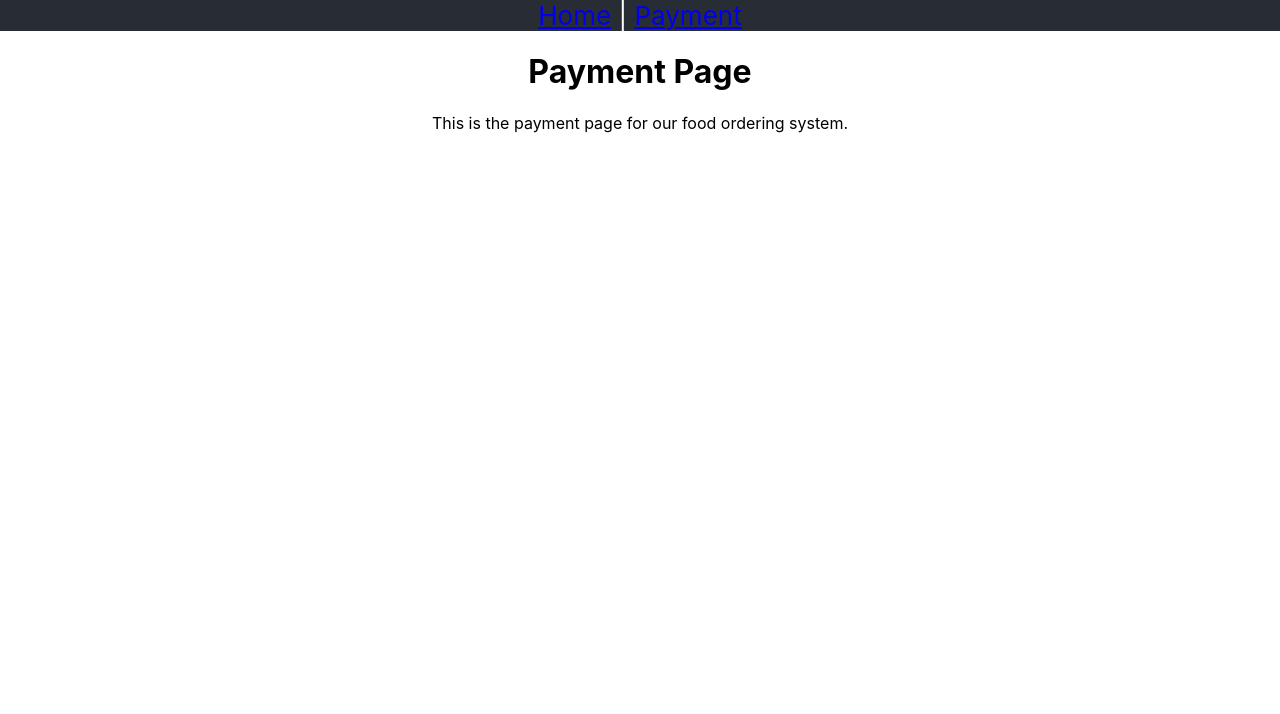
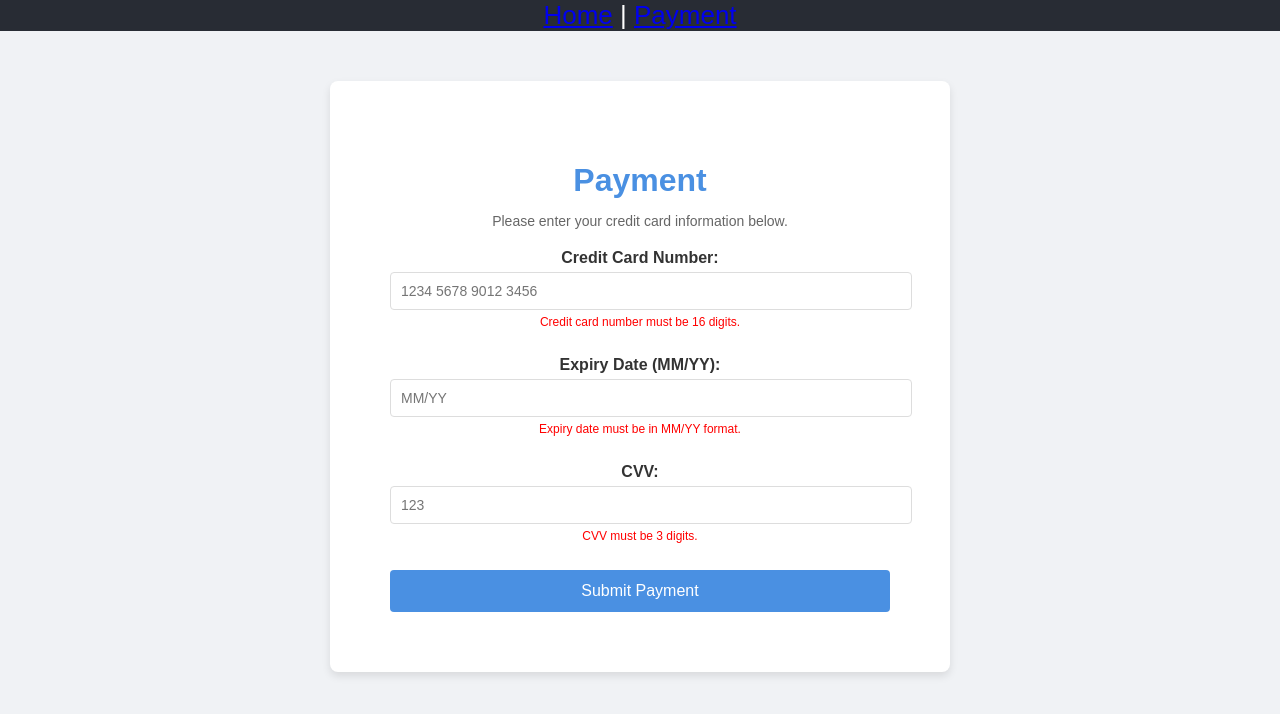
Before and after one commit to Cadson720/FoodOrderingSystem, a React (Create React App) app in the folder frontend/: page /Payment in a window 1280 px wide. Shown: the top 714 px of the page. Built offline with nearby package versions, Linux system fonts and the light colour scheme.

Commit message:
Payment frontend done

```diff
--- a/frontend/src/App.css
+++ b/frontend/src/App.css
@@ -36,3 +36,86 @@
     transform: rotate(360deg);
   }
 }
+
+/* General styles */
+body {
+  font-family: 'Arial', sans-serif;
+  background-color: #f0f2f5;
+  color: #333;
+  margin: 0;
+  padding: 0;
+}
+
+.payment-container {
+  max-width: 500px;
+  margin: 50px auto;
+  padding: 60px;
+  background-color: #fff;
+  border-radius: 8px;
+  box-shadow: 0 4px 8px rgba(0, 0, 0, 0.1);
+}
+
+.payment-title {
+  text-align: center;
+  color: #4a90e2;
+  margin-bottom: 10px;
+}
+
+.payment-description {
+  text-align: center;
+  margin-bottom: 20px;
+  font-size: 14px;
+  color: #666;
+}
+
+.payment-form {
+  display: flex;
+  flex-direction: column;
+}
+
+.form-group {
+  margin-bottom: 15px;
+}
+
+.form-group label {
+  display: block;
+  margin-bottom: 5px;
+  font-weight: bold;
+  color: #333;
+}
+
+.input-field {
+  width: 100%;
+  padding: 10px;
+  border: 1px solid #ddd;
+  border-radius: 4px;
+  font-size: 14px;
+}
+
+.input-field:focus {
+  border-color: #4a90e2;
+  outline: none;
+  box-shadow: 0 0 5px rgba(74, 144, 226, 0.5);
+}
+
+.error-message {
+  color: red;
+  font-size: 12px;
+  margin-top: 5px;
+}
+
+.submit-button {
+  width: 100%;
+  padding: 12px;
+  background-color: #4a90e2;
+  color: white;
+  border: none;
+  border-radius: 4px;
+  font-size: 16px;
+  cursor: pointer;
+  transition: background-color 0.3s;
+}
+
+.submit-button:hover {
+  background-color: #357ABD;
+}
--- a/frontend/src/Payment.js
+++ b/frontend/src/Payment.js
@@ -1,10 +1,99 @@
-import React from 'react';
+import React, { useState, useEffect } from 'react';
+import './App.css';
 
 function Payment() {
+    const [cardNumber, setCardNumber] = useState('');
+    const [expiryDate, setExpiryDate] = useState('');
+    const [cvv, setCvv] = useState('');
+    const [errors, setErrors] = useState({});
+    const [validFields, setValidFields] = useState({ cardNumber: false, expiryDate: false, cvv: false });
+
+    const validateForm = () => {
+        const newErrors = {};
+        const newValidFields = { cardNumber: false, expiryDate: false, cvv: false };
+
+        if (!/^\d{16}$/.test(cardNumber)) {
+            newErrors.cardNumber = 'Credit card number must be 16 digits.';
+        } else {
+            newValidFields.cardNumber = true;
+        }
+
+        if (!/^(0[1-9]|1[0-2])\/\d{2}$/.test(expiryDate)) {
+            newErrors.expiryDate = 'Expiry date must be in MM/YY format.';
+        } else {
+            newValidFields.expiryDate = true;
+        }
+
+        if (!/^\d{3}$/.test(cvv)) {
+            newErrors.cvv = 'CVV must be 3 digits.';
+        } else {
+            newValidFields.cvv = true;
+        }
+
+        setErrors(newErrors);
+        setValidFields(newValidFields);
+        return Object.keys(newErrors).length === 0;
+    };
+
+    const handleSubmit = (event) => {
+        event.preventDefault();
+        if (validateForm()) {
+            alert('Payment submitted!');
+        }
+    };
+
+    useEffect(() => {
+        validateForm();
+    }, [cardNumber, expiryDate, cvv]);
+
     return (
-        <div>
-            <h1>Payment Page</h1>
-            <p>This is the payment page for our food ordering system.</p>
+        <div className="payment-container">
+            <h1 className="payment-title">Payment</h1>
+            <p className="payment-description">Please enter your credit card information below.</p>
+            <form onSubmit={handleSubmit} className="payment-form">
+                <div className="form-group">
+                    <label htmlFor="cardNumber">Credit Card Number:</label>
+                    <input
+                        type="text"
+                        id="cardNumber"
+                        value={cardNumber}
+                        onChange={(e) => setCardNumber(e.target.value)}
+                        placeholder="1234 5678 9012 3456"
+                        className="input-field"
+                    />
+                    {validFields.cardNumber && <span className="checkmark">&#10003;</span>}
+                    {errors.cardNumber && <p className="error-message">{errors.cardNumber}</p>}
+                </div>
+                <div className="form-group">
+                    <label htmlFor="expiryDate">Expiry Date (MM/YY):</label>
+                    <input
+                        type="text"
+                        id="expiryDate"
+                        value={expiryDate}
+                        onChange={(e) => setExpiryDate(e.target.value)}
+                        placeholder="MM/YY"
+                        className="input-field"
+                    />
+                    {validFields.expiryDate && <span className="checkmark">&#10003;</span>}
+                    {errors.expiryDate && <p className="error-message">{errors.expiryDate}</p>}
+                </div>
+                <div className="form-group">
+                    <label htmlFor="cvv">CVV:</label>
+                    <input
+                        type="password"
+                        id="cvv"
+                        value={cvv}
+                        onChange={(e) => setCvv(e.target.value)}
+                        placeholder="123"
+                        className="input-field"
+                    />
+                    {validFields.cvv && <span className="checkmark">&#10003;</span>}
+                    {errors.cvv && <p className="error-message">{errors.cvv}</p>}
+                </div>
+                <button type="submit" className="submit-button" disabled={!validFields.cardNumber || !validFields.expiryDate || !validFields.cvv}>
+                    Submit Payment
+                </button>
+            </form>
         </div>
     );
 }
```
